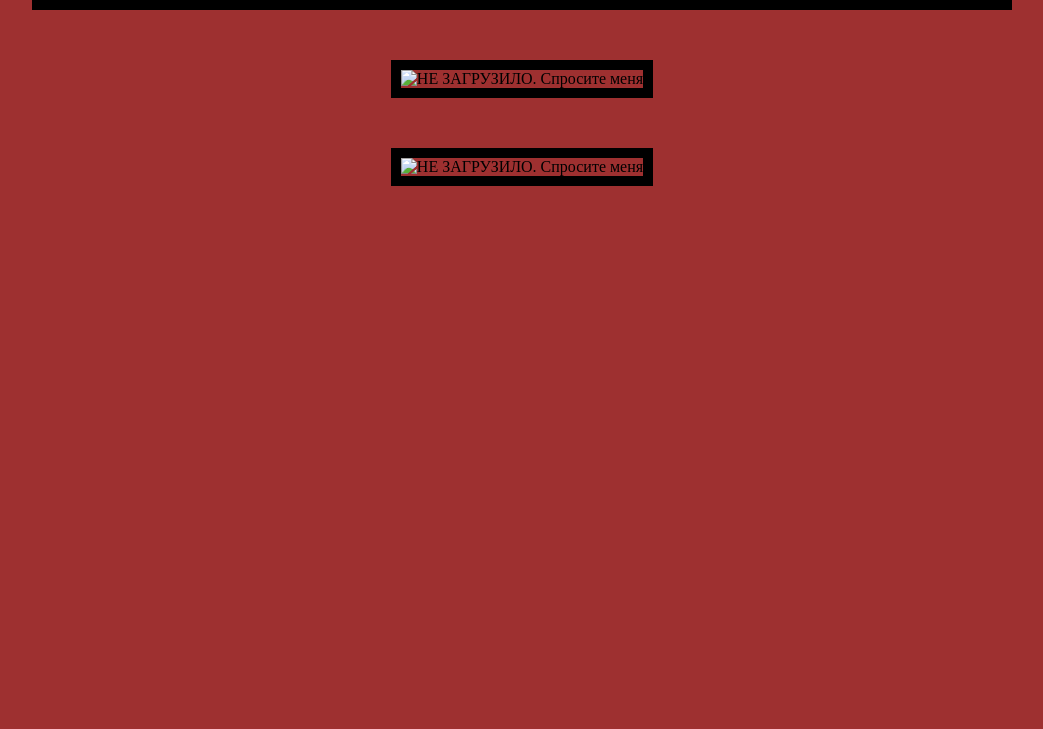
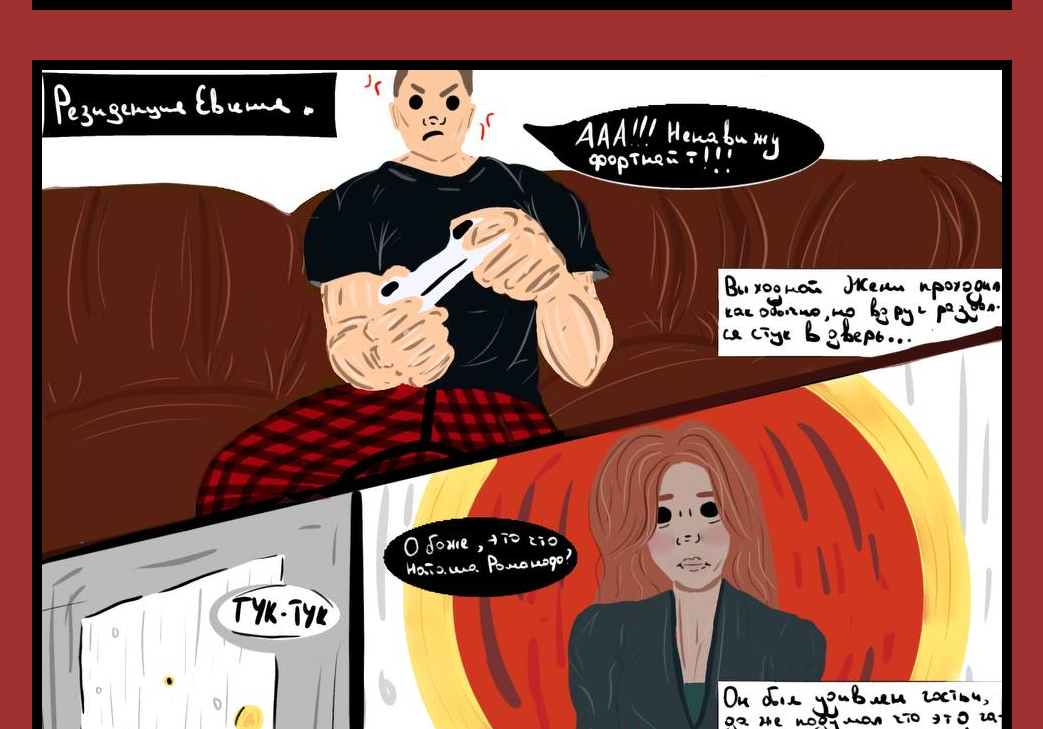
Before and after one commit to s3r3nd1pity/ny, a plain HTML site: page index.html in a window 1280 px wide. Shown: the part 2811-3540 px from the top of the page, without its empty margins (118-1161 px from the left). Before the commit the page ends 3005 px from the top, so only its background shows below. Drawn offline with Linux system fonts and the light colour scheme; a web font is replaced by a local one.

Commit message:
dfffffffffff

```diff
--- a/index.html
+++ b/index.html
@@ -9,7 +9,7 @@
 <h2>Happy New Year!</h2>
 <img src="img/comics1/comics.1.jpg" alt="НЕ ЗАГРУЗИЛО. Спросите меня">
 <img src="img/comics2/comics.2.jpg#" alt="НЕ ЗАГРУЗИЛО. Спросите меня">
-<img src="#" alt="НЕ ЗАГРУЗИЛО. Спросите меня">
-<img src="#" alt="НЕ ЗАГРУЗИЛО. Спросите меня">
+<img src="img/comics3.jpg" alt="НЕ ЗАГРУЗИЛО. Спросите меня">
+<img src="img/comics4.jpg" alt="НЕ ЗАГРУЗИЛО. Спросите меня">
 </body>
 </html>
```
Also changed, not shown: img/comics3.jpg (added), img/comics4.jpg (added).
